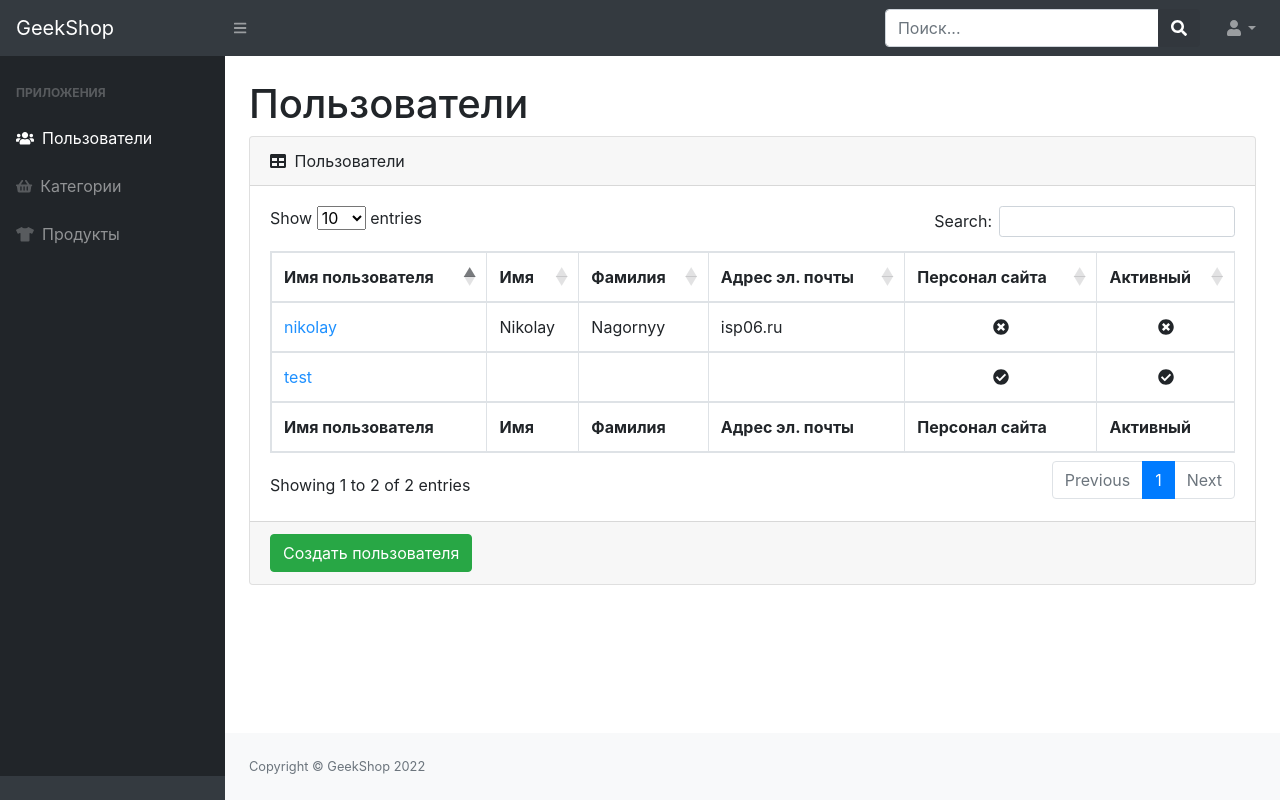
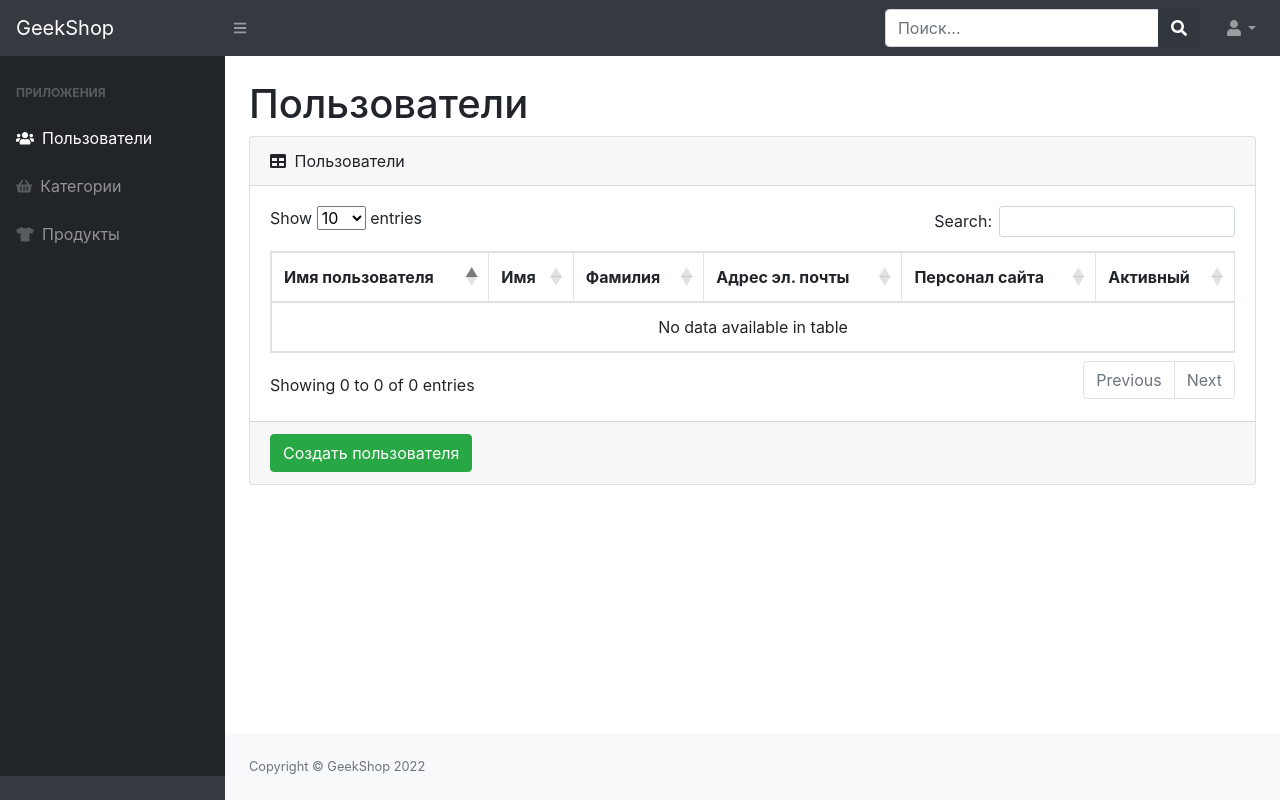
Before and after one commit to antomin/GB_DjangoBasics2, a Django app: page /admin/users/view/ in a window 1280 px wide. Run offline with Django 3.2, Linux system fonts and the light colour scheme; some libraries are stand-ins or nearby versions.

Commit message:
Lesson_7. Adminapp user READ

```diff
--- a/adminapp/templates/adminapp/admin-users-read.html
+++ b/adminapp/templates/adminapp/admin-users-read.html
@@ -22,39 +22,23 @@
                                 <th>Активный</th>
                             </tr>
                             </thead>
-                            <tfoot>
+                            <tbody>
+                           {% for user in users %}
                             <tr>
-                                <th>Имя пользователя</th>
-                                <th>Имя</th>
-                                <th>Фамилия</th>
-                                <th>Адрес эл. почты</th>
-                                <th>Персонал сайта</th>
-                                <th>Активный</th>
+                                <td><a href="{% url 'admin:user_edit' user.pk %}" style="color: dodgerblue">{{ user.username }}</a></td>
+                                <td>{{ user.first_name }}</td>
+                                <td>{{ user.last_name }}</td>
+                                <td>{{ user.email }}</td>
+                                <td class="text-center"><i class="fas fa-{% if user.is_staff %}check{% else %}times{% endif %}-circle"></i></td>
+                                <td class="text-center"><i class="fas fa-{% if user.is_active %}check{% else %}times{% endif %}-circle"></i></td>
                             </tr>
-                            </tfoot>
-                            <tbody>
-                            <tr>
-                                <td><a href="#" style="color: dodgerblue">test</a></td>
-                                <td></td>
-                                <td></td>
-                                <td></td>
-                                <td class="text-center"><i class="fas fa-check-circle"></i></td>
-                                <td class="text-center"><i class="fas fa-check-circle"></i></td>
-                            </tr>
-                            <tr>
-                                <td><a href="admin-users-update.html" style="color: dodgerblue">nikolay</a></td>
-                                <td>Nikolay</td>
-                                <td>Nagornyy</td>
-                                <td>isp06.ru</td>
-                                <td class="text-center"><i class="fas fa-times-circle"></i></td>
-                                <td class="text-center"><i class="fas fa-times-circle"></i></td>
-                            </tr>
+                            {% endfor %}
                             </tbody>
                         </table>
                     </div>
                 </div>
                 <div class="card-footer">
-                    <a href="admin-users-create.html">
+                    <a href="{% url 'admin:user_create' %}">
                         <button class="btn btn-success">Создать пользователя</button>
                     </a>
                 </div>
--- a/adminapp/urls.py
+++ b/adminapp/urls.py
@@ -8,6 +8,6 @@
     path('', adminapp.index, name='index'),
     path('users/view/', adminapp.user_read, name='user_view'),
     path('users/create/', adminapp.user_create, name='user_create'),
-    path('users/update/', adminapp.user_update, name='user_update'),
+    path('users/edit/<int:user_pk>', adminapp.user_edit, name='user_edit'),
     path('users/delete/', adminapp.user_delete, name='user_delete'),
 ]
--- a/adminapp/views.py
+++ b/adminapp/views.py
@@ -1,4 +1,6 @@
 from django.shortcuts import render
+
+from authapp.models import ShopUser
 
 
 def index(request):
@@ -6,16 +8,21 @@
 
 
 def user_read(request):
-    return render(request, 'adminapp/admin-users-read.html')
+    context = {
+        'title': 'Пользователи',
+        'users': ShopUser.objects.all(),
+    }
+
+    return render(request, 'adminapp/admin-users-read.html', context)
 
 
 def user_create(request):
     return render(request, 'adminapp/admin-users-create.html')
 
 
-def user_update(request):
-    return render(request, 'adminapp/admin-users-update.html')
+def user_edit(request):
+    return render(request, 'adminapp/admin-users-edit.html')
 
 
-def user_delete(request):
-    return render(request, 'adminapp/admin-users-update.html')
+def user_delete(request, user_pk):
+    return render(request, 'adminapp/admin-users-edit.html')
```
Also changed, not shown: adminapp/templates/adminapp/admin-users-edit.html (renamed from adminapp/templates/adminapp/admin-users-update.html).
